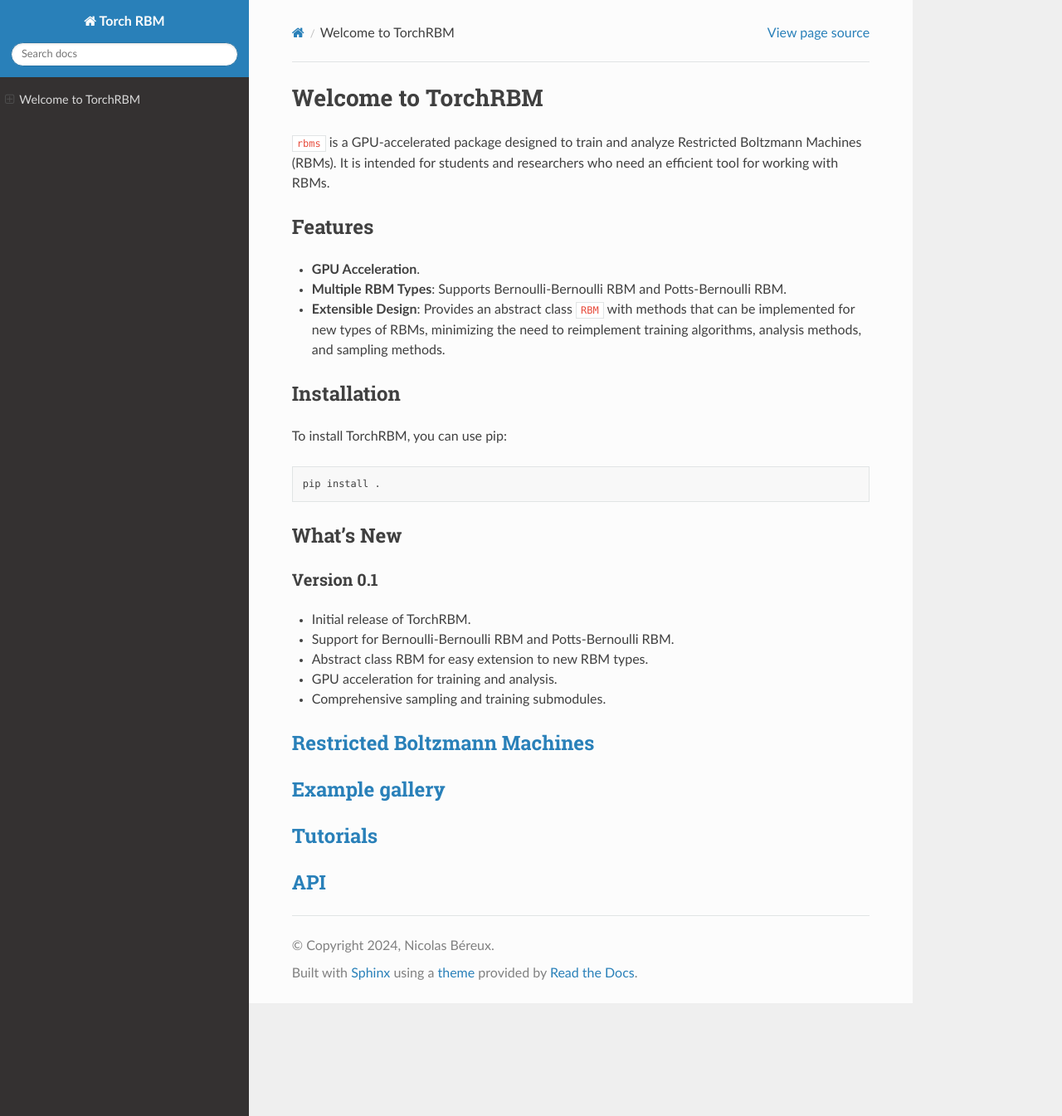
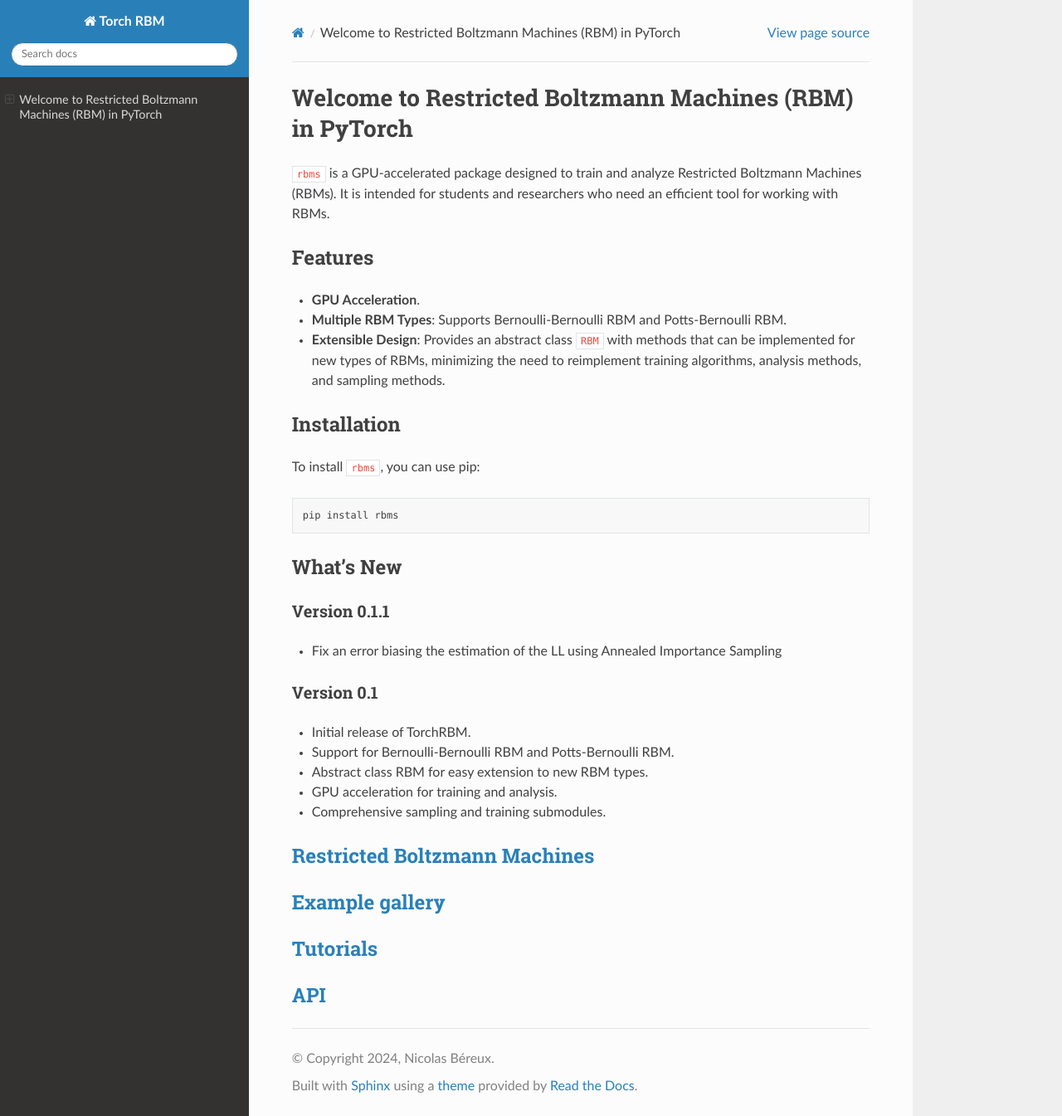
Before and after one commit to DsysDML/rbms, a Sphinx documentation site: the page built from docs/source/index.md, in a window 1280 px wide and 1345 px high. Shown: the whole window at 83% size. Built offline with Sphinx 7.4.7 and the Read the Docs theme 3.1.0, drawn with Linux system fonts in a browser that asks for light colours.

Commit message:
change TorchRBM to rbms in the doc

````diff
--- a/docs/source/index.md
+++ b/docs/source/index.md
@@ -1,4 +1,4 @@
- # Welcome to TorchRBM
+ # Welcome to Restricted Boltzmann Machines (RBM) in PyTorch
 
 `rbms` is a GPU-accelerated package designed to train and analyze Restricted Boltzmann Machines (RBMs). It is intended for students and researchers who need an efficient tool for working with RBMs.
 
@@ -11,13 +11,17 @@
 
 ## Installation
 
-To install TorchRBM, you can use pip:
+To install `rbms`, you can use pip:
 
 ```bash
-pip install .
+pip install rbms
 ```
 
 ## What's New
+
+### Version 0.1.1
+ - Fix an error biasing the estimation of the LL using Annealed Importance Sampling
+
 ### Version 0.1
 
 - Initial release of TorchRBM.
````
